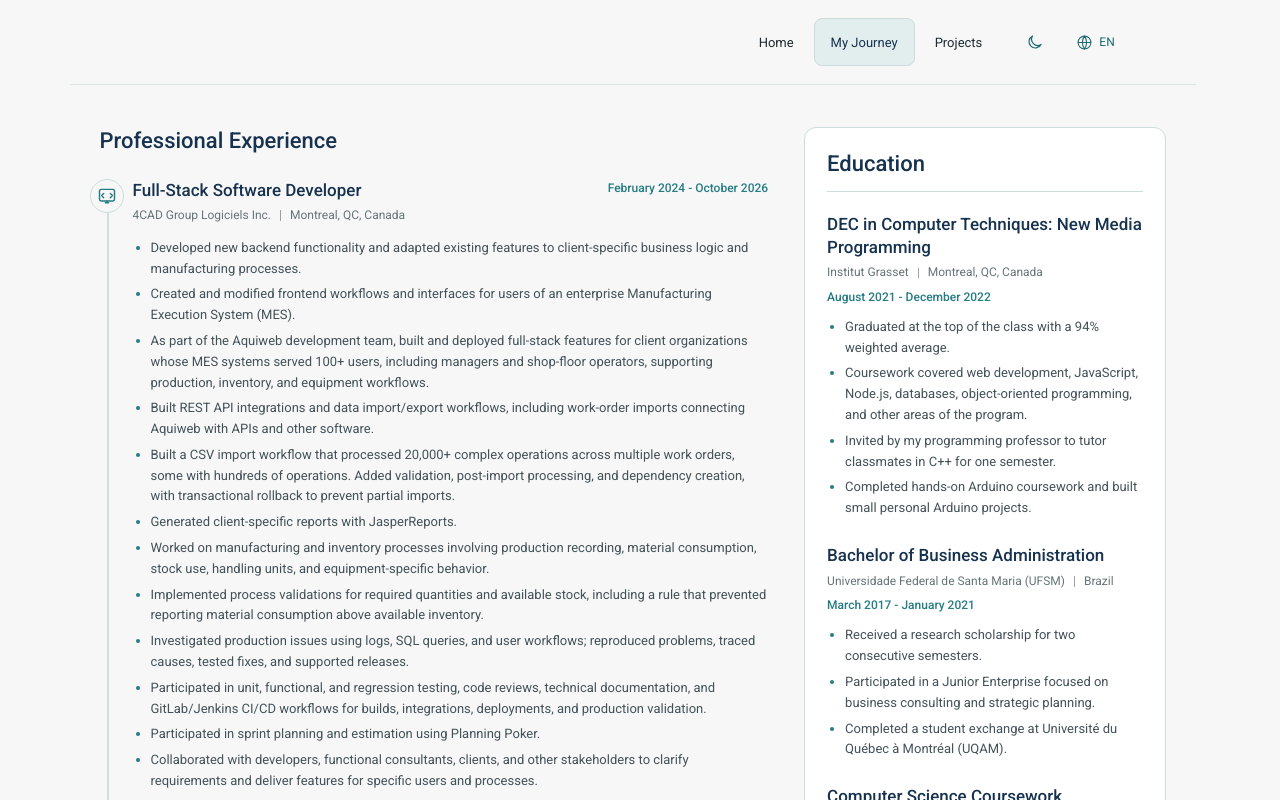
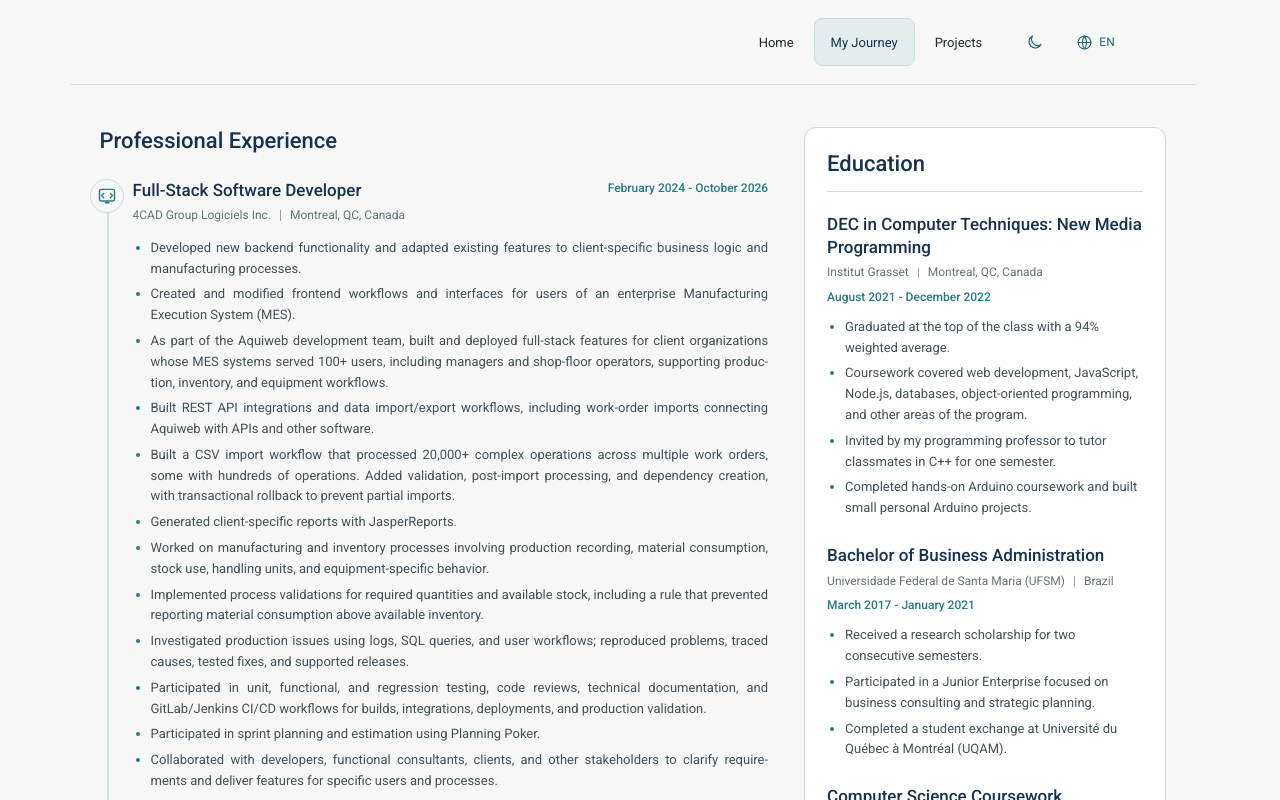
Before and after one commit to Kikasantini/erica-portfolio, a React (Vite) app: page /en/journey in a window 1280 px wide. Shown: the top 800 px of the page. Built offline with nearby package versions, Linux system fonts and the light colour scheme.

Commit message:
Justify Professional Experience descriptions

```diff
--- a/src/index.css
+++ b/src/index.css
@@ -3052,3 +3052,10 @@ p {
   background: var(--meta-text);
   opacity: .65;
 }
+
+/* Justify only the descriptive bullets in Professional Experience. */
+.journey-page .journey-overview__experience .journey-details li {
+  text-align: justify;
+  text-justify: inter-word;
+  hyphens: auto;
+}
```
